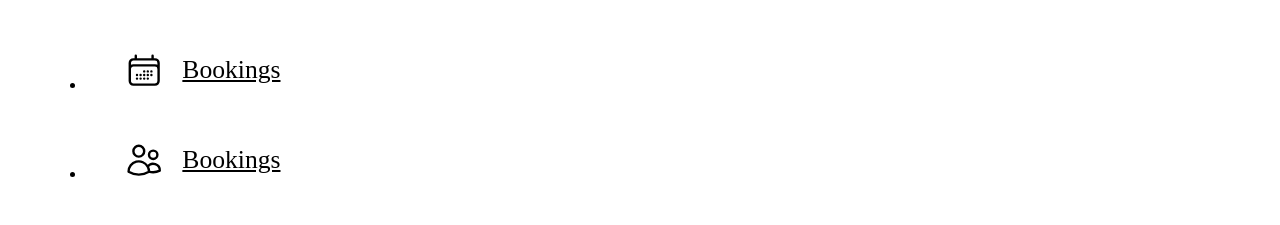
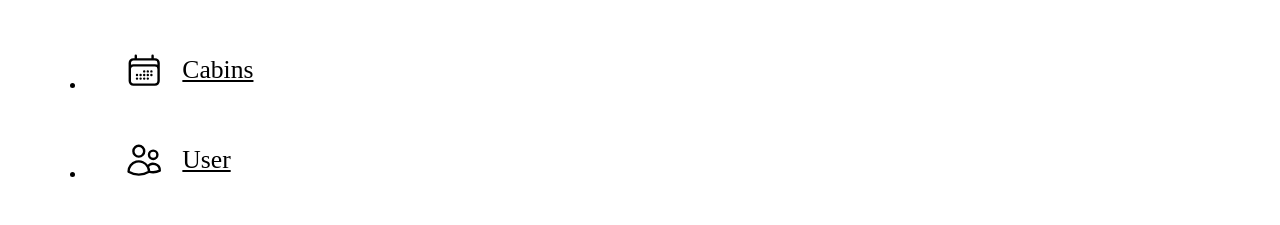
Before and after one commit to Sherman-shop/the-wild-oasis, a React (Vite) app: page /dashboard in a window 1280 px wide. Shown: the part 431-656 px from the top of the page. Built offline with nearby package versions, Linux system fonts and the light colour scheme; a web font is replaced by a local one.

Commit message:
connect to supabase and fetch cabins data

```diff
--- a/package.json
+++ b/package.json
@@ -10,6 +10,7 @@
     "preview": "vite preview"
   },
   "dependencies": {
+    "@supabase/supabase-js": "^2.88.0",
     "react": "^19.2.0",
     "react-dom": "^19.2.0",
     "react-icons": "^5.5.0",
--- a/src/pages/Cabins.jsx
+++ b/src/pages/Cabins.jsx
@@ -1,7 +1,12 @@
+import { useEffect } from "react";
 import Heading from "../ui/Heading";
 import Row from "../ui/Row";
+import { getCabins } from "../services/apiCabins";
 
 function Cabins() {
+  useEffect(function(){
+    getCabins().then((data) => console.log(data));
+  }, []);
   return (
     <Row type="horizontal">
       <Heading as="h1">All cabins</Heading>
--- /dev/null
+++ b/src/services/apiCabins.js
@@ -0,0 +1,12 @@
+import supabase from './supabase.js';
+
+export async function getCabins() {
+
+let { data, error } = await supabase.from('cabins').select('*')
+    if (error) {
+        console.error(error);
+        throw new Error("Cabins could not be loaded");
+    }
+    return data;
+
+}
--- /dev/null
+++ b/src/services/supabase.js
@@ -0,0 +1,6 @@
+import { createClient } from '@supabase/supabase-js'
+const supabaseUrl = 'https://bugzqcreertaddjyyear.supabase.co'
+const supabaseKey = 'sb_publishable_Cb741AL6S-ArmSp8WHXWew_w2ZS51yt'
+const supabase = createClient(supabaseUrl, supabaseKey)
+
+export default supabase;
--- a/src/ui/MainNav.jsx
+++ b/src/ui/MainNav.jsx
@@ -66,12 +66,12 @@
       </li>
       <li><StyledNavLink to="/cabins">
       <HiOutlineCalendarDays />
-      <span>Bookings</span>
+      <span>Cabins</span>
       </StyledNavLink>
       </li>
       <li><StyledNavLink to="/users">
       <HiOutlineUsers />
-      <span>Bookings</span>
+      <span>User</span>
       </StyledNavLink>
       </li>
       <li><StyledNavLink to="/settings">
```
Also changed, not shown: 2 other files (tests, documents, lock files or other folders).
